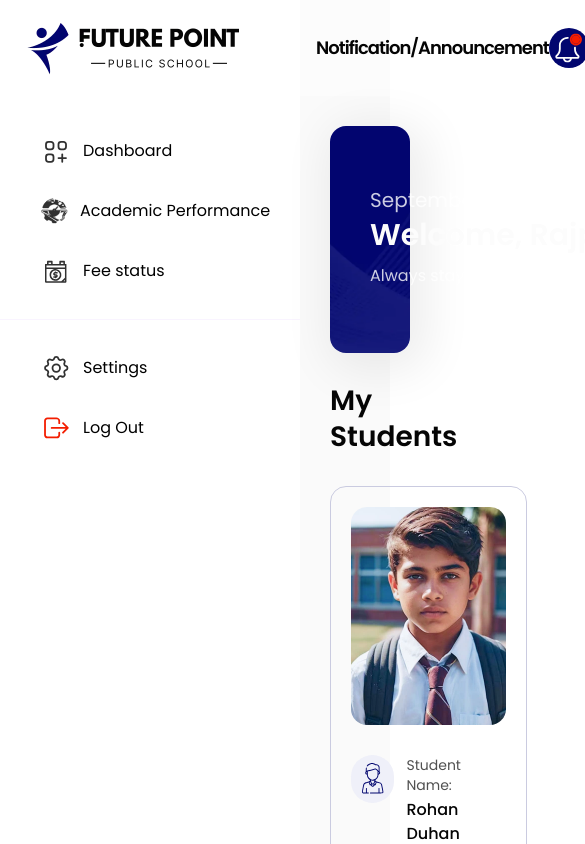
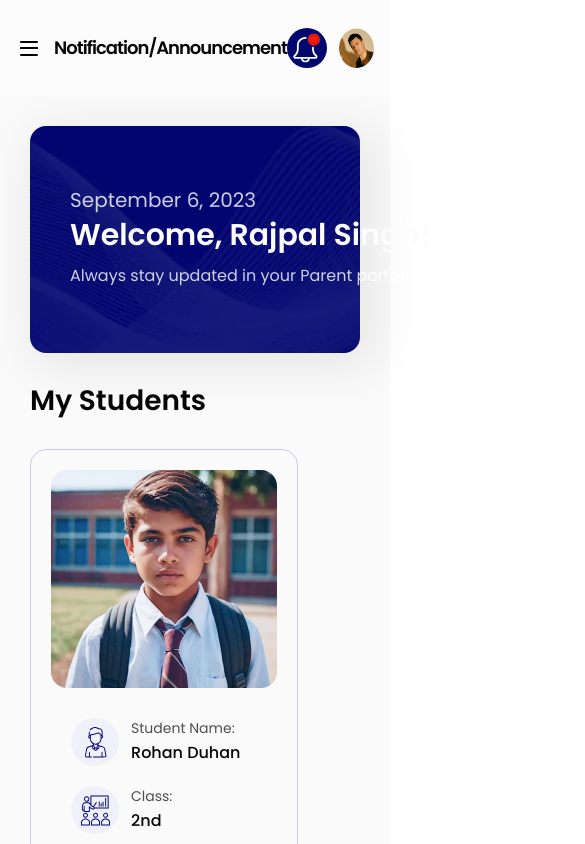
Before and after one commit to tusharswami534/future-point-dashboard, a Next.js app: page / in a window 390 px wide. Shown: the top 844 px of the page, 585 px wide, since content can reach past the window. Built offline with nearby package versions, Linux system fonts and the light colour scheme.

Commit message:
pull from dev

```diff
--- a/src/components/common/DashboardHeader.tsx
+++ b/src/components/common/DashboardHeader.tsx
@@ -7,7 +7,7 @@ import React, { useState } from "react";
 const DashboardHeader = () => {
   const [showProfile, setShowProfile] = useState(false);
   return (
-    <div className="bg-light-white z-30">
+    <div className="bg-light-white z-30 w-full">
       <div className="px-4 md:px-[30px] flex items-center justify-between py-7">
         <p className="lg:text-4xl md:text-2xl sm:text-xl text-lg font-semibold leading-130 text-dark-black max-sm:tracking-[-1px]">
           Notification/Announcement
--- a/src/components/common/SideBar.tsx
+++ b/src/components/common/SideBar.tsx
@@ -6,12 +6,17 @@ import Link from "next/link";
 import { useRouter, useSearchParams } from "next/navigation";
 import React from "react";
 
-const SideBar = () => {
+const SideBar = ({ open }: any) => {
   const router = useRouter();
   const searchParams = useSearchParams();
   const tab = searchParams.get("tab");
+
   return (
-    <div className="max-w-[325px] max-xl:max-w-[300px] fixed top-0 left-0 w-full shadow-sidebar min-h-screen bg-white py-4 flex flex-col">
+    <div
+      className={`max-w-[325px] max-xl:max-w-[300px] transition-all duration-300 max-lg:pt-[121px] fixed top-0 left-0 w-full shadow-sidebar min-h-screen bg-white py-4 flex flex-col ${
+        open ? "max-lg:left-0" : "max-lg:-left-full"
+      }`}
+    >
       <div className="py-1.5 mb-10 px-6">
         <Link href={"/"}>
           <Image
--- a/src/components/dashboard/Dashboard.tsx
+++ b/src/components/dashboard/Dashboard.tsx
@@ -1,17 +1,39 @@
-import React from "react";
+"use client";
+import React, { useState } from "react";
 import SideBar from "../common/SideBar";
 import DashBoardData from "./DashBoardData";
 import DashboardHeader from "../common/DashboardHeader";
 
 const Dashboard = () => {
+  const [open, setOpen] = useState(false);
   return (
-    <div className="flex w-full relative pl-[325px] max-xl:pl-[300px]">
-      <SideBar />
-      <div className="w-full relative">
-        <DashboardHeader />
-        <div>
-          <DashBoardData />
+    <div className="flex w-full relative pl-[325px] max-xl:pl-[300px] max-lg:pl-0">
+      <SideBar open={open} />
+      <div className="w-full">
+        <div className="w-full items-center pl-5 relative z-30 bg-light-white flex">
+          <button
+            className="flex flex-col h-[15px] justify-between w-[19px] lg:hidden overflow-hidden relative z-50"
+            onClick={() => setOpen(!open)}
+          >
+            <span
+              className={`flex w-full h-0.5 rounded-3xl bg-black transition-all duration-300 ${
+                open && "translate-x-10"
+              }`}
+            ></span>
+            <span
+              className={`flex w-full h-0.5 relative rounded-3xl bg-black transition-all duration-300 after:flex after:w-full after:h-0.5  after:rounded-3xl after:bg-black after:transition-all after:duration-300 top-0 left-0 ${
+                open && "rotate-45 after:rotate-90"
+              }`}
+            ></span>
+            <span
+              className={`flex w-full h-0.5 rounded-3xl bg-black transition-all duration-300 ${
+                open && "-translate-x-10"
+              }`}
+            ></span>
+          </button>
+          <DashboardHeader />
         </div>
+        <DashBoardData />
       </div>
     </div>
   );
```
